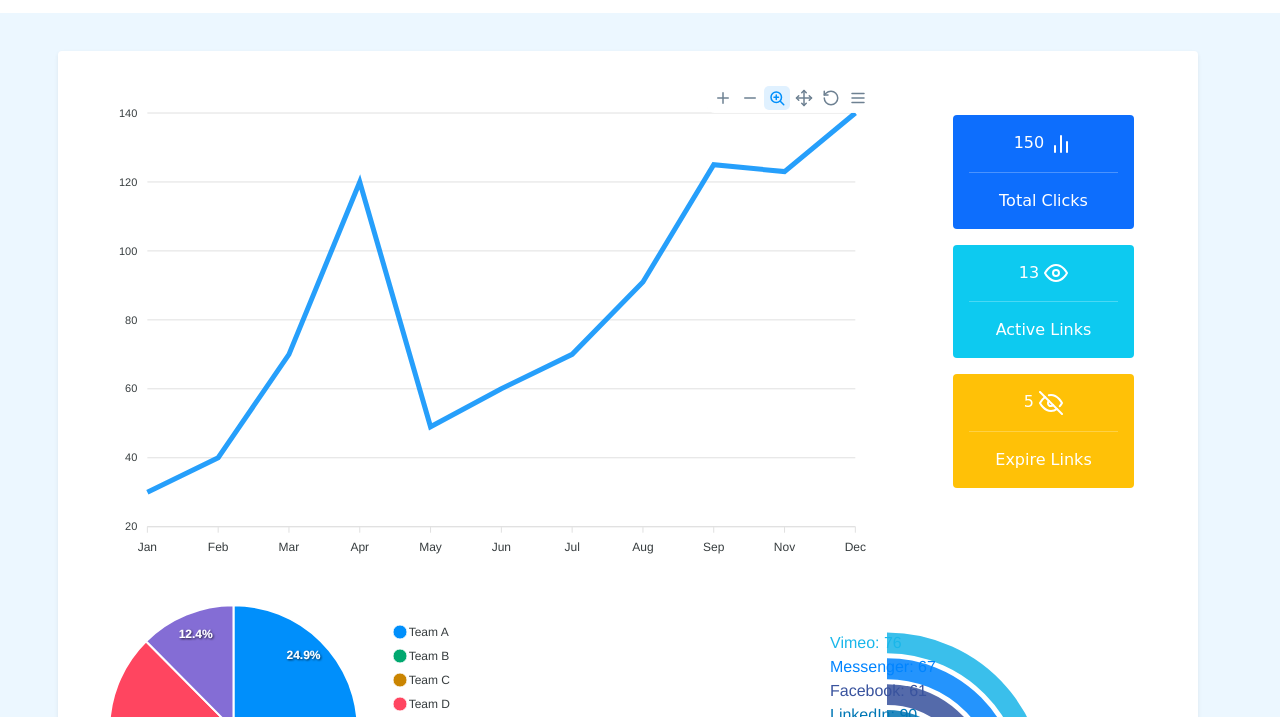
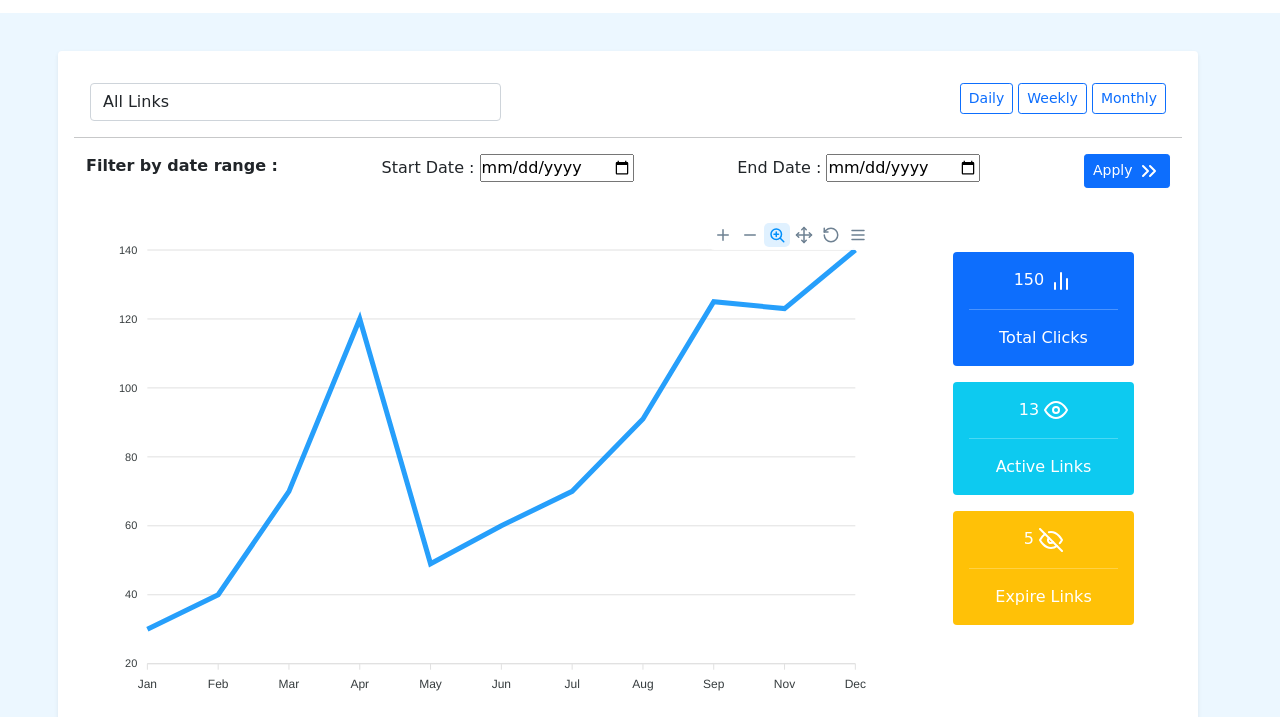
Before and after one commit to azonedev/url-shortener-html-template, a plain HTML site: page dashboard.html in a window 1280 px wide. Shown: the part 77-794 px from the top of the page. Drawn offline with nearby package versions, Linux system fonts and the light colour scheme.

Commit message:
Filter data on dashbord section designed

```diff
--- a/dashboard.html
+++ b/dashboard.html
@@ -71,6 +71,50 @@
 
                 <!-- analitics -->
                 <section id="analitics" class="bg-white rounded shadow-sm p-3 row">
+
+                    <!-- filter -->
+                    <div class="filter-data p-3 d-flex justify-content-between">
+
+                        <!-- select link -->
+                        <div>
+                           <form action="">
+                               <select name="link_id" class="form-control" onchange="this.form.submit()">
+                                    <option value="">All Links</option>
+                                    <option value="1">https://www.facebook.com/abdullah.me.info/</option>
+                                    <option value="2">https://www.linkedin.com/in/abdullah-azonedev/</option>
+                               </select>
+                           </form>
+                        </div>
+
+                        <!-- group-by -->
+                        <div>
+                            <form action="" method="get">
+
+                                <button class="btn btn-sm btn-outline-primary" name="group_by"  onclick="this.form.submit()" value="day">Daily</button>
+
+                                <button class="btn btn-sm btn-outline-primary" name="group_by"  onclick="this.form.submit()" value="week">Weekly</button>
+
+                                <button class="btn btn-sm btn-outline-primary" name="group_by"  onclick="this.form.submit()" value="month">Monthly</button>
+
+                            </form>
+                        </div>
+                    </div>
+                    <hr>
+                    <!-- filter by date range -->
+                    <div class="date-range mb-3">
+                        <form action="" method="" class="d-flex justify-content-between">
+                            <span class="fw-bold">Filter by date range : </span>
+                            <div class="start-date">
+                                Start Date : <input type="date" name="start_date">
+                            </div>
+
+                            <div class="end-date">
+                                End Date :  <input type="date" name="end_date">
+                            </div>
+
+                            <button class="btn btn-sm btn-primary ml-3">Apply <img src="/assets/icons/chevrons-right.svg" alt=""></button>
+                        </form>
+                    </div>
 
                     <!-- visitors chart -->
                     <div class="col-lg-9">
```
Also changed, not shown: assets/icons/chevrons-right.svg (added).
